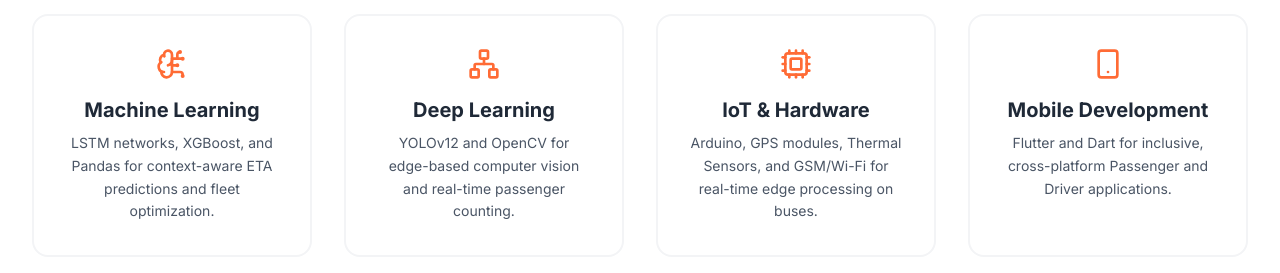
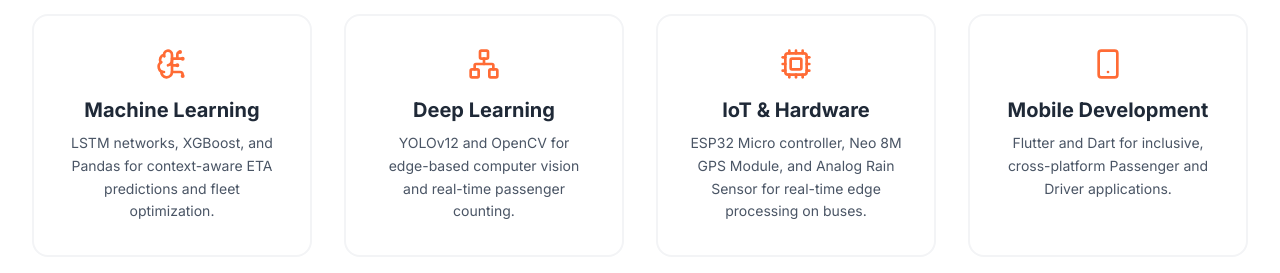
Before and after one commit to oshadha2k01/NextStop, a Next.js app: page / in a window 1280 px wide. Shown: the part 4620-4893 px from the top of the page. Built offline with nearby package versions, Linux system fonts and the light colour scheme; no server answers.

Commit message:
feat: add checklist

```diff
--- a/app/components/Documents.tsx
+++ b/app/components/Documents.tsx
@@ -7,7 +7,7 @@ const Documents = () => {
   const projectDocs = [
     { title: 'Project Charter', path: '/documents/charter.pdf' },
     { title: 'Proposal Document', path: '/documents/proposal.pdf' },
-    { title: 'Check List Documents', path: '#' },
+    { title: 'Check List Documents', path: '/documents/checklist.pdf' },
     { title: 'Final Documentation', path: '#' }
   ];
 
--- a/app/components/Milestones.tsx
+++ b/app/components/Milestones.tsx
@@ -30,7 +30,7 @@ const Milestones = () => {
       title: "Final Assessment",
       desc: "Comprehensive system review and hardware/software quality assessment. Final bug fixing, performance optimization, and user acceptance testing.",
       date: "May 2026",
-      marks: "19$",
+      marks: "19%",
       completion: "100%"
     },
     {
@@ -62,8 +62,8 @@ const Milestones = () => {
             <div
               key={i}
               className={`group overflow-hidden rounded-2xl border transition-all duration-300 ${activeIndex === i
-                  ? 'border-[#FF6B35] bg-white shadow-xl shadow-[#FF6B35]/5'
-                  : 'border-gray-100 bg-white hover:border-gray-200 shadow-sm'
+                ? 'border-[#FF6B35] bg-white shadow-xl shadow-[#FF6B35]/5'
+                : 'border-gray-100 bg-white hover:border-gray-200 shadow-sm'
                 }`}
             >
               <button
@@ -72,8 +72,8 @@ const Milestones = () => {
               >
                 <div className="flex items-center gap-5">
                   <div className={`flex h-12 w-12 shrink-0 items-center justify-center rounded-xl transition-all duration-300 ${activeIndex === i
-                      ? 'bg-[#FF6B35] text-white scale-110 shadow-lg shadow-[#FF6B35]/30'
-                      : 'bg-gray-100 text-gray-400 group-hover:bg-[#FF6B35]/10 group-hover:text-[#FF6B35]'
+                    ? 'bg-[#FF6B35] text-white scale-110 shadow-lg shadow-[#FF6B35]/30'
+                    : 'bg-gray-100 text-gray-400 group-hover:bg-[#FF6B35]/10 group-hover:text-[#FF6B35]'
                     }`}>
                     {activeIndex === i ? <CheckCircle2 size={24} /> : <span className="font-bold text-lg">{i + 1}</span>}
                   </div>
--- a/app/components/Technologies.tsx
+++ b/app/components/Technologies.tsx
@@ -15,7 +15,7 @@ const Technologies = () => {
     },
     {
       title: "IoT & Hardware",
-      desc: "Arduino, GPS modules, Thermal Sensors, and GSM/Wi-Fi for real-time edge processing on buses.",
+      desc: "ESP32 Micro controller, Neo 8M GPS Module, and Analog Rain Sensor for real-time edge processing on buses.",
       icon: <Cpu size={32} />
     },
     {
```
Also changed, not shown: 1 other file (tests, documents, lock files or other folders).
